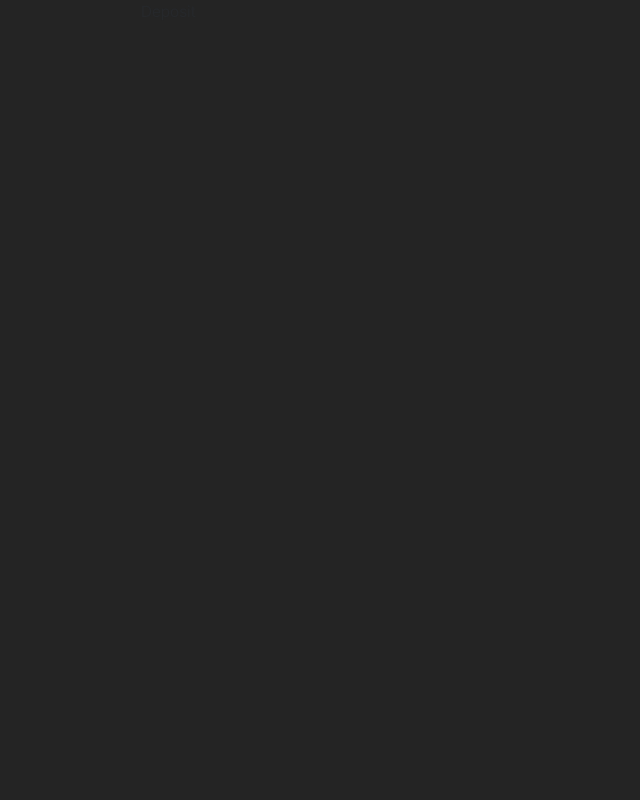
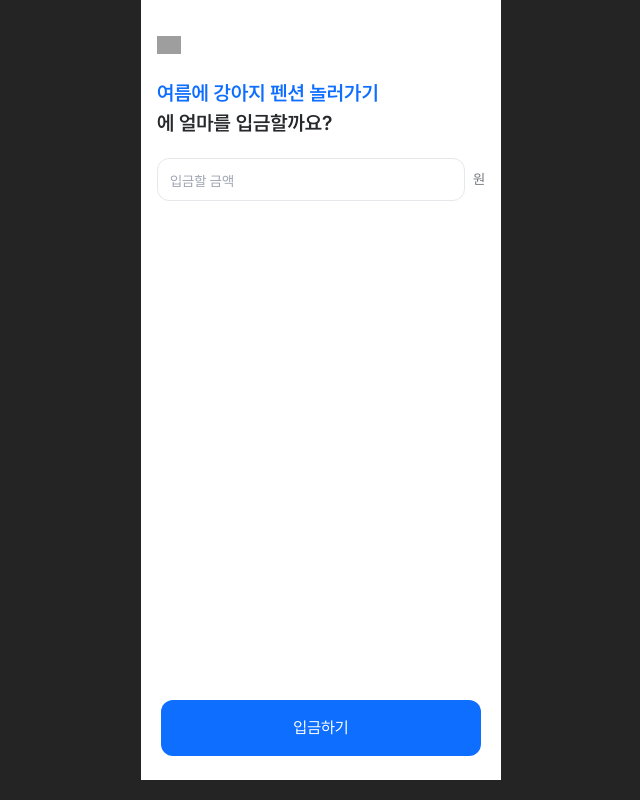
Before and after one commit to Team-Daengnyang/moneynyang-client, a React (Vite) app: page /invest/deposit in a window 1280 px wide. Shown: the whole page, without its empty margins (319-959 px from the left). Built offline with nearby package versions, Linux system fonts and the light colour scheme; grey boxes are pictures that could not be loaded.

Commit message:
[FEAT] 입금하기, 입금 완료 레이아웃

```diff
--- a/src/components/Card/GoalCard.tsx
+++ b/src/components/Card/GoalCard.tsx
@@ -1,9 +1,12 @@
 import { useState } from "react";
 import chevronDown from "../../assets/icons/chevronDown.png";
 import chevronUp from "../../assets/icons/chevronUp.png";
+import { useNavigate } from "react-router-dom";
 
 const GoalCard = () => {
   const [isOpen, setIsOpen] = useState(false);
+  const navigate = useNavigate();
+
   return (
     <div className="w-full p-4 bg-gray-50 rounded-lg border-2 border-solid border-gray-200 my-2">
       {/* 목표치 */}
@@ -20,7 +23,12 @@ const GoalCard = () => {
             / 200,000원
           </span>
         </div>
-        <button className="bg-blue-100 flex items-center justify-center py-2 px-4 rounded-[99px] text-gray-0 text-[14px] h-auto">
+        <button
+          onClick={() => {
+            navigate("/invest/deposit");
+          }}
+          className="bg-blue-100 flex items-center justify-center py-2 px-4 rounded-[99px] text-gray-0 text-[14px] h-auto"
+        >
           입금하기
         </button>
       </div>
--- /dev/null
+++ b/src/pages/investPet/Complete.tsx
@@ -0,0 +1,31 @@
+import { useNavigate } from "react-router-dom";
+import money from "../../assets/images/money.png";
+import { useEffect } from "react";
+
+const Complete = () => {
+  const navigate = useNavigate();
+
+  useEffect(() => {
+    setTimeout(() => {
+      navigate("/invest");
+    }, 3000);
+  }, []);
+  return (
+    <div className="w-full h-full bg-blue-100 relative flex justify-center items-center">
+      <div className="absolute top-[183px] flex flex-col items-center gap-2 mb-[21px]">
+        <div className="flex justify-center items-center flex-col gap-2">
+          <h1 className="text-[26px] font-semibold text-gray-0">입금 완료!</h1>
+          <h1 className="text-[16px] text-gray-0">
+            목표에 한 발짝 더 가까워졌어요
+          </h1>
+        </div>
+        <div
+          className="w-[360px] h-[275px] bg-no-repeat bg-center"
+          style={{ backgroundImage: `url(${money})` }}
+        ></div>
+      </div>
+    </div>
+  );
+};
+
+export default Complete;
--- a/src/pages/investPet/Deposit.tsx
+++ b/src/pages/investPet/Deposit.tsx
@@ -1,5 +1,41 @@
+import { useNavigate } from "react-router-dom";
+import { TopBar } from "../../components/Topbar";
+
 const Deposit = () => {
-  return <div>Deposit</div>;
+  const navigate = useNavigate();
+  return (
+    <div className="h-full pt-6 pb-6 px-4 bg-gray-0 relative box-border	">
+      <TopBar title={""} skip={""} />
+      <div className="mb-5">
+        <h1 className="font-semibold text-[20px] text-blue-100">
+          여름에 강아지 펜션 놀러가기
+        </h1>
+        <h1 className="font-semibold text-[20px]">에 얼마를 입금할까요?</h1>
+      </div>
+      {/* 입력할 금액 */}
+      <form
+        onSubmit={(e) => {
+          e.preventDefault();
+        }}
+      >
+        <div className="pb-6 flex items-center">
+          <input
+            type="number"
+            placeholder="입금할 금액"
+            className="w-full h-[43px] p-3 border-[1px] rounded-[12px] text-[18px] placeholder:text-[14px] focus:border-blue-100 focus:outline-none"
+          />
+          <span className="text-gray-500 text-[14px] ml-2">원</span>
+        </div>
+        <button
+          onClick={() => navigate("/invest/complete")}
+          type="submit"
+          className="w-[320px] h-[56px] rounded-[12px] bg-blue-100 text-gray-0 absolute bottom-6 left-1/2 transform -translate-x-1/2"
+        >
+          입금하기
+        </button>
+      </form>
+    </div>
+  );
 };
 
 export default Deposit;
--- a/src/routes/InvestPages.tsx
+++ b/src/routes/InvestPages.tsx
@@ -3,6 +3,7 @@ import InvestPet from "../pages/investPet/InvestPet";
 import Deposit from "../pages/investPet/Deposit";
 import SavingsGoal from "../pages/investPet/SavingsGoal";
 import TotalSpent from "../pages/investPet/TotalSpent";
+import Complete from "../pages/investPet/Complete";
 
 const InvestPetPages = () => {
   return (
@@ -12,6 +13,7 @@ const InvestPetPages = () => {
         <Route path="deposit" element={<Deposit />} />
         <Route path="savingsGoal" element={<SavingsGoal />} />
         <Route path="totalSpent" element={<TotalSpent />} />
+        <Route path="complete" element={<Complete />} />
       </Routes>
     </div>
   );
```
